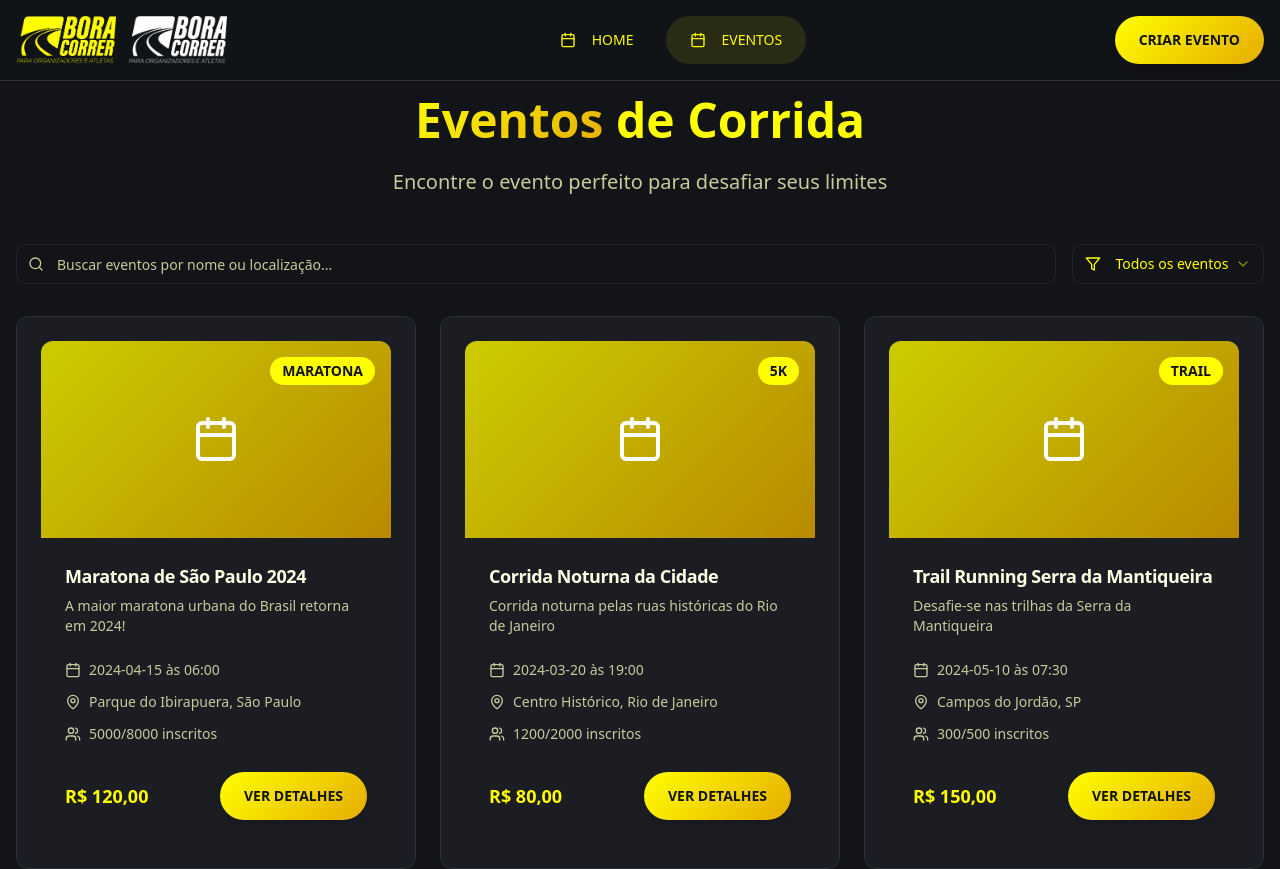
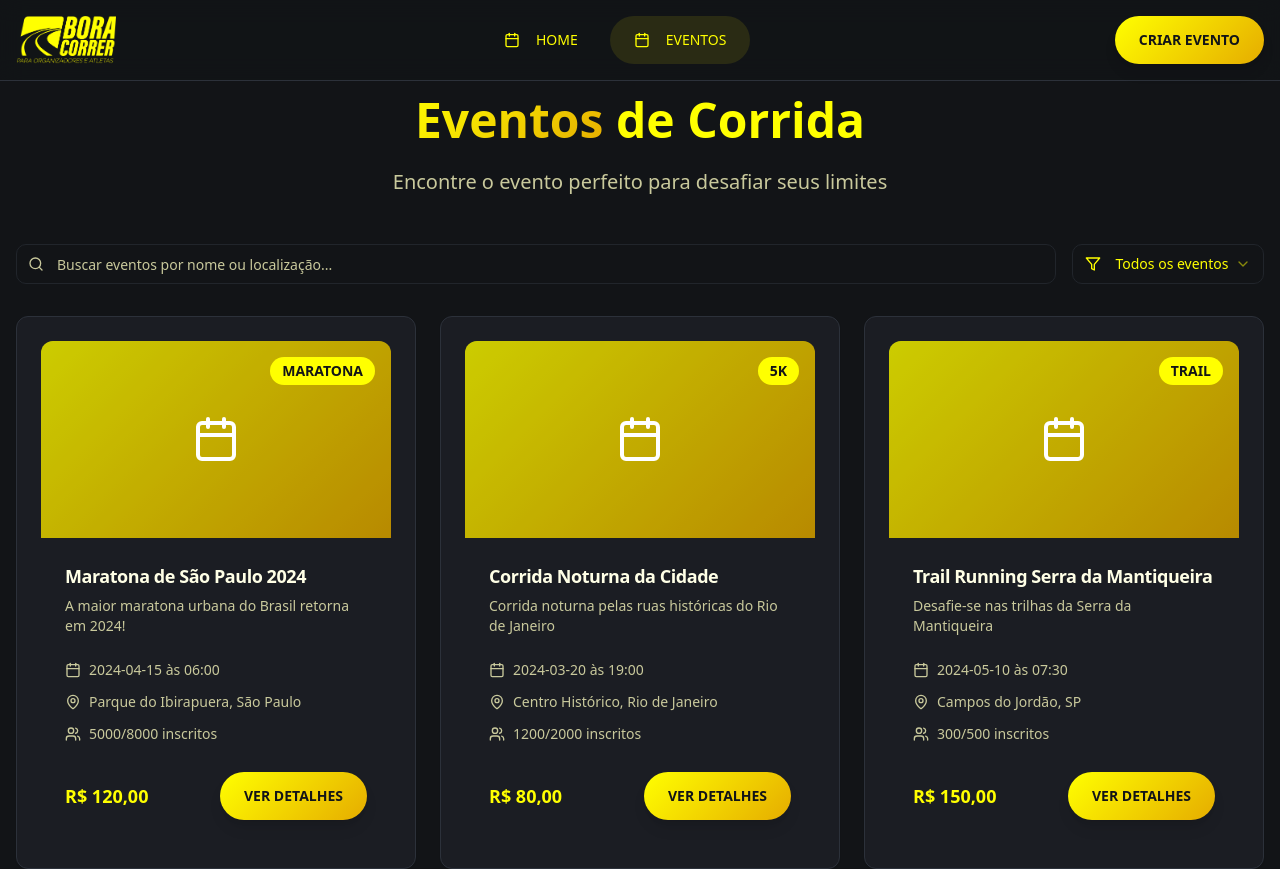
Before and after one commit to clemersonoficial/sprint-community-hub-86, a React (Vite) app: page /eventos in a window 1280 px wide. Shown: the top 869 px of the page. Built offline with nearby package versions, Linux system fonts and the light colour scheme.

Commit message:
Fix header logo overlap
Remove the white logo from the header to ensure only the yellow logo is displayed, resolving an overlap issue.

```diff
--- a/src/components/Header.tsx
+++ b/src/components/Header.tsx
@@ -37,11 +37,6 @@ const Header = () => {
             <img
               src="/lovable-uploads/42a9deb1-91b8-4835-99b1-45a5960ecc57.png"
               alt="Bora Correr Logo"
-              className="h-12 w-auto"
-            />
-            <img
-              src="/lovable-uploads/76b9261e-f21a-48ca-ad98-ea9a42a52e30.png"
-              alt="Logomarca"
               className="h-12 w-auto"
             />
           </div>
```
